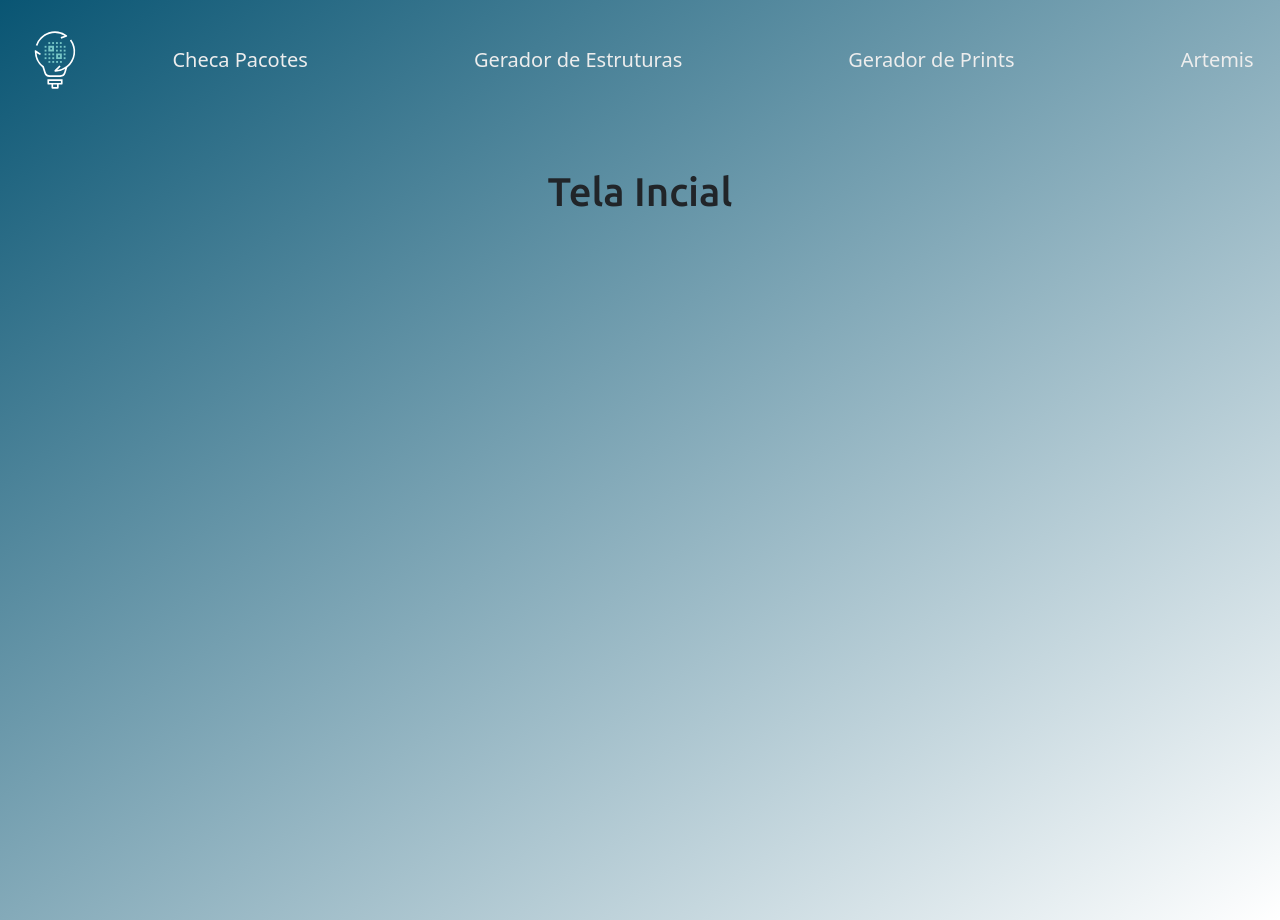
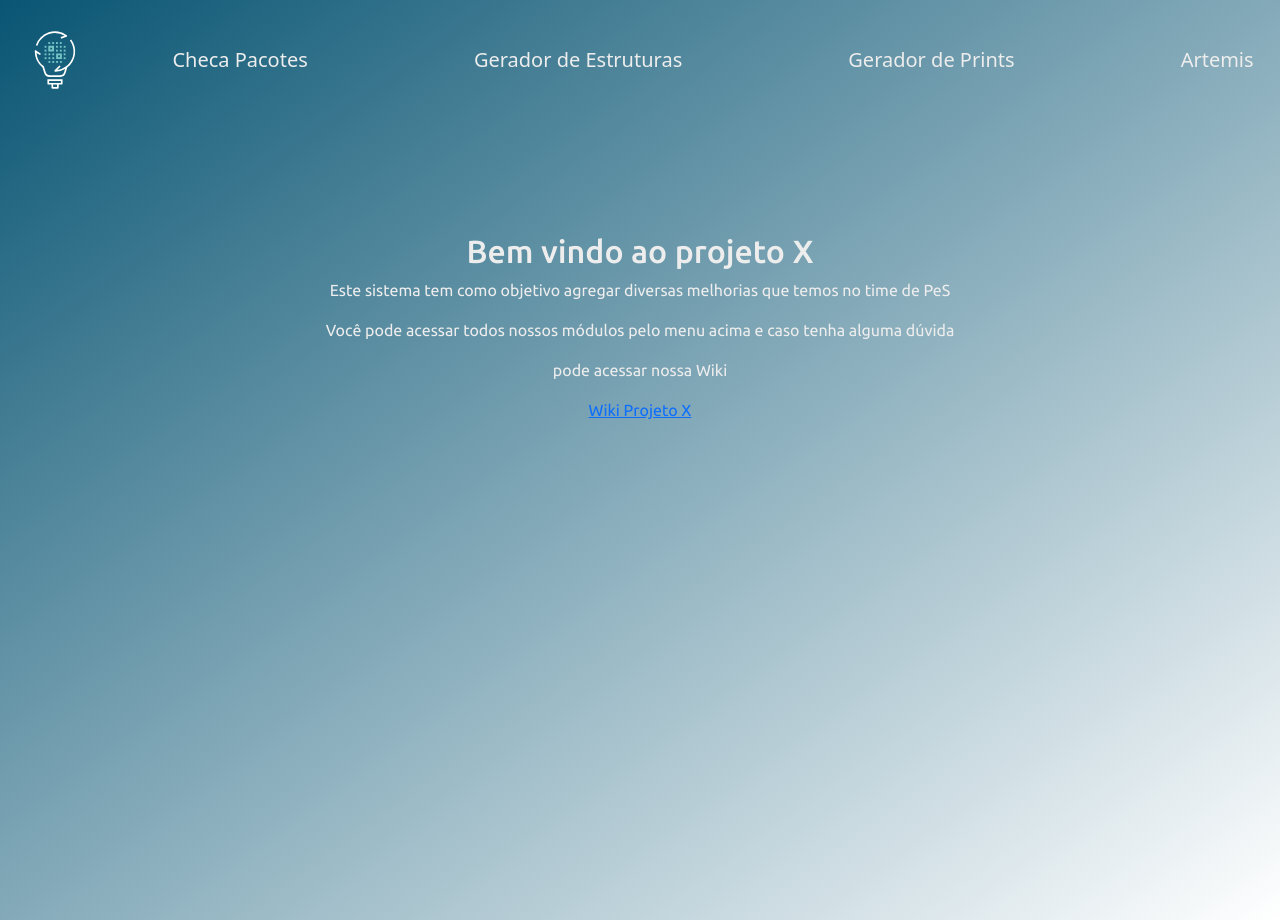
Before and after one commit to felps30/projetoX, a Next.js app: page / in a window 1280 px wide. Built offline with nearby package versions, Linux system fonts and the light colour scheme.

Commit message:
'tela_inicial'

```diff
--- a/pages/index.jsx
+++ b/pages/index.jsx
@@ -18,109 +18,16 @@ export default function Home() {
       </Head>
       <HeaderComponent></HeaderComponent>
       <main className={styles.main}>
-      <h1>Tela Incial</h1>
-        {/* <div className={styles.description}>
-          <p>
-            Get started by editing&nbsp;
-            <code className={styles.code}>pages/index.js</code>
-          </p>
-          <div>
-            <a
-              href="https://vercel.com?utm_source=create-next-app&utm_medium=default-template&utm_campaign=create-next-app"
-              target="_blank"
-              rel="noopener noreferrer"
-            >
-              By{' '}
-              <Image
-                src="/vercel.svg"
-                alt="Vercel Logo"
-                className={styles.vercelLogo}
-                width={200}
-                height={24}
-                priority
-              />
-            </a>
-          </div>
-        </div>
+      <div className={styles.initial}>
+        <h2>Bem vindo ao projeto X</h2>
+        <p>Este sistema tem como objetivo agregar diversas melhorias que temos no time de PeS</p>
+        <p>Você pode acessar todos nossos módulos pelo menu acima e caso tenha alguma dúvida</p>
+        <p>pode acessar nossa Wiki</p>
+        <a href="http://wiki.eisa.corp.com/display/PPSVIVO/SISAP">
+          Wiki Projeto X
+        </a>
+      </div>
 
-        <div className={styles.center}>
-          <Image
-            className={styles.logo}
-            src="/next.svg"
-            alt="Next.js Logo"
-            width={180}
-            height={37}
-            priority
-          />
-          <div className={styles.thirteen}>
-            <Image
-              src="/thirteen.svg"
-              alt="13"
-              width={40}
-              height={31}
-              priority
-            />
-          </div>
-        </div>
-
-        <div className={styles.grid}>
-          <a
-            href="https://nextjs.org/docs?utm_source=create-next-app&utm_medium=default-template&utm_campaign=create-next-app"
-            className={styles.card}
-            target="_blank"
-            rel="noopener noreferrer"
-          >
-            <h2 className={styles.main}>
-              Docs <span>-&gt;</span>
-            </h2>
-            <p className={styles.main}>
-              Find in-depth information about Next.js features and&nbsp;API.
-            </p>
-          </a>
-
-          <a
-            href="https://nextjs.org/learn?utm_source=create-next-app&utm_medium=default-template&utm_campaign=create-next-app"
-            className={styles.card}
-            target="_blank"
-            rel="noopener noreferrer"
-          >
-            <h2 className={styles.main}>
-              Learn <span>-&gt;</span>
-            </h2>
-            <p className={styles.main}>
-              Learn about Next.js in an interactive course with&nbsp;quizzes!
-            </p>
-          </a>
-
-          <a
-            href="https://vercel.com/templates?framework=next.js&utm_source=create-next-app&utm_medium=default-template&utm_campaign=create-next-app"
-            className={styles.card}
-            target="_blank"
-            rel="noopener noreferrer"
-          >
-            <h2 className={styles.main}>
-              Templates <span>-&gt;</span>
-            </h2>
-            <p className={styles.main}>
-              Discover and deploy boilerplate example Next.js&nbsp;projects.
-            </p>
-          </a>
-
-          <a
-            href="https://vercel.com/new?utm_source=create-next-app&utm_medium=default-template&utm_campaign=create-next-app"
-            className={styles.card}
-            target="_blank"
-            rel="noopener noreferrer"
-          >
-            <h2 className={styles.main}>
-              Deploy <span>-&gt;</span>
-            </h2>
-            <p className={styles.main}>
-              Instantly deploy your Next.js site to a shareable URL
-              with&nbsp;Vercel.
-            </p>
-          </a>
-        </div> */}
       </main>
     </>
   )
--- a/styles/Home.module.css
+++ b/styles/Home.module.css
@@ -47,6 +47,12 @@
 .nav:hover{
   background-color: #095573;
   border-radius: 10px;
+}
+
+.initial{
+  text-align: center;
+  margin-top: 4rem;
+  color: #ededed;
 }
 
 .description {
--- a/styles/globals.css
+++ b/styles/globals.css
@@ -1,9 +1,9 @@
 :root {
   --max-width: 1100px;
   --border-radius: 12px;
-  --font-mono: ui-monospace, Menlo, Monaco, 'Cascadia Mono', 'Segoe UI Mono',
+  --font-mono: 'Ubuntu', ui-monospace, Menlo, Monaco, 'Cascadia Mono', 'Segoe UI Mono',
     'Roboto Mono', 'Oxygen Mono', 'Ubuntu Monospace', 'Source Code Pro',
-    'Fira Mono', 'Droid Sans Mono', 'Courier New', 'Ubuntu',monospace;
+    'Fira Mono', 'Droid Sans Mono', 'Courier New', monospace;
 
   --foreground-rgb: 0, 0, 0;
   --background-start-rgb: 214, 219, 220;
```
Also changed, not shown: components/common/footer.jsx (added, +44 -0 lines).
